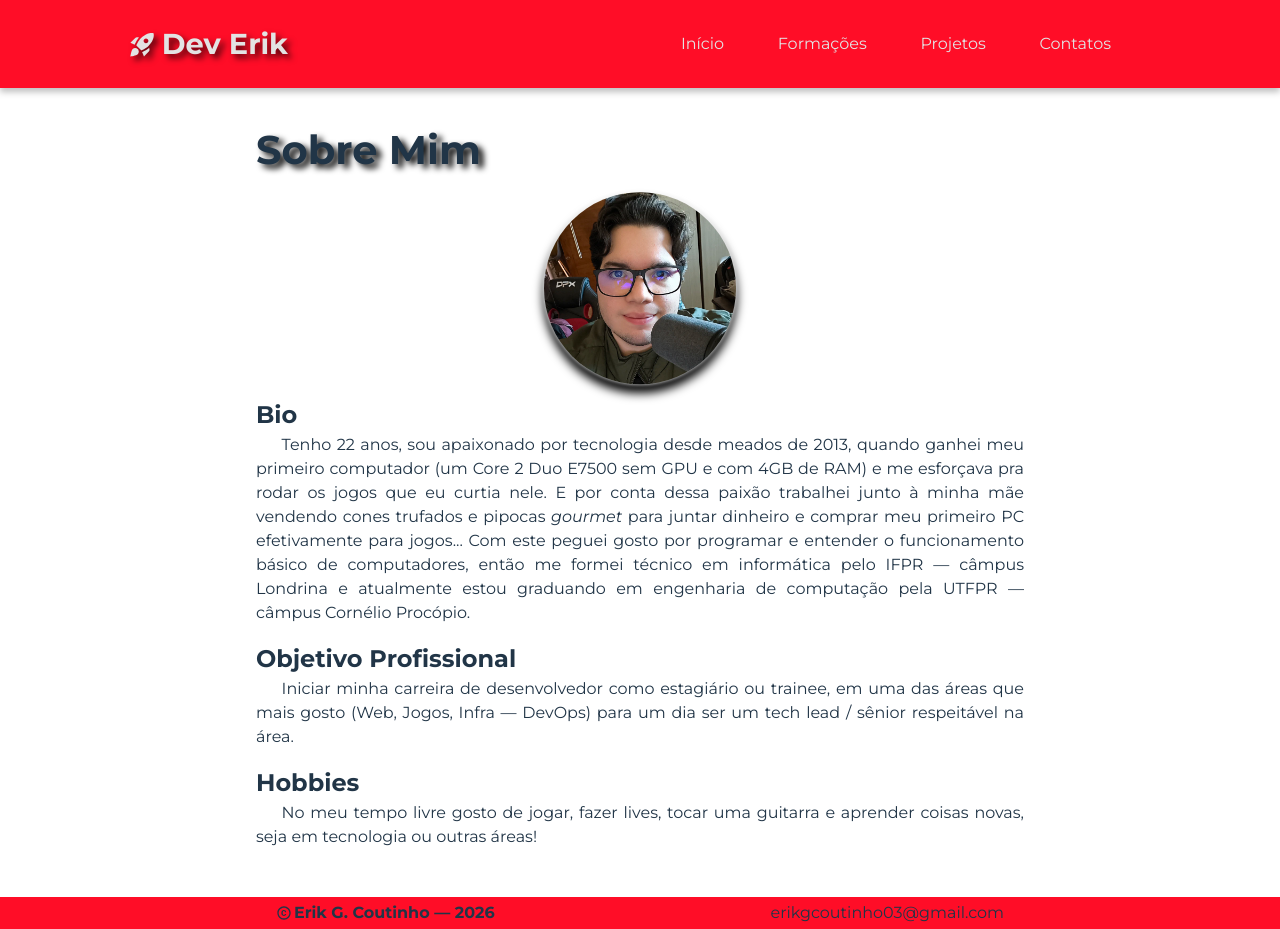
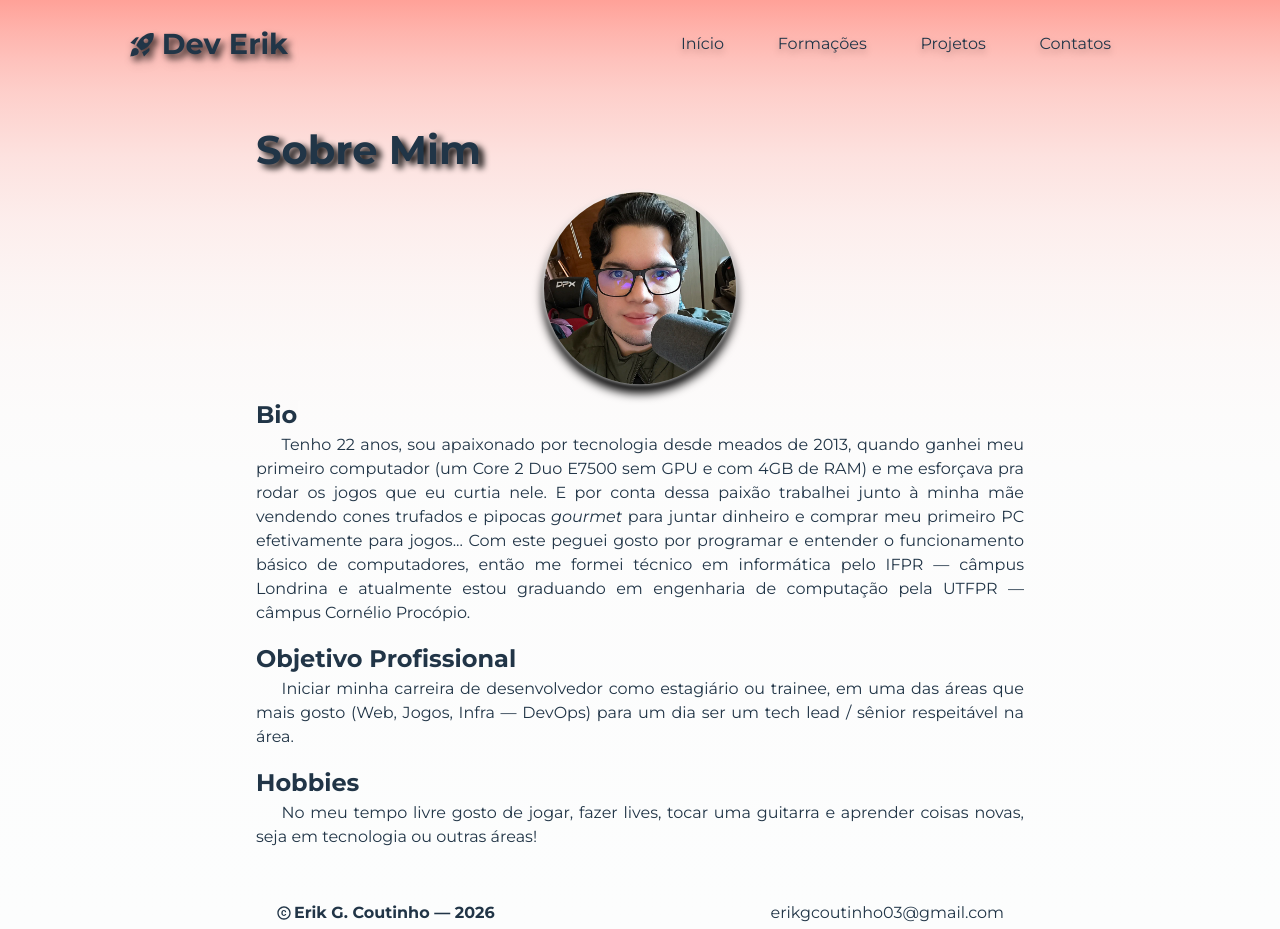
Before and after one commit to mdeloko/mdeloko.github.io, a React (Vite) app: page / in a window 1280 px wide. Built offline with nearby package versions, Linux system fonts and the light colour scheme.

Commit message:
raw/refactor: Mudança e definição de paleta de cores do site.

```diff
--- a/src/colors.css
+++ b/src/colors.css
@@ -1,14 +1,53 @@
 :root {
-	--primary: var(--racing-red);
-	--highlight: #ff0d27;
+	--primary-dark: #410C0B;
+	--primary-medium: #590003;
+	--primary-light: #6B0007;
 
-	--text-light: #e3e3e3;
-	--text-dark: var(--ink-black);
+	--border-dark: #7E1014;
+	--border-dark-transp: #7E1014CC;
+	--border-medium: #922;
+	--border-light: #C52E2E;
 
-	--racing-red-rgb: 255, 13, 39;
-	--racing-red: rgb(var(--racing-red-rgb));
-	--ink-black: rgb(17, 21, 28);
-	--ebony: rgb(98, 109, 88);
-	--silver: rgb(197, 186, 175);
-	--coffee-bean: rgb(26, 17, 16);
+	--accent-dark: #F00015;
+	--accent-light: #FF0D27;
+
+	--text-dark-red: #FF9085;
+	--text-light-red: #FFCEC7;
+	--text-light-1: #EEEEEF;
+	--text-light-2: #B3B4B8;
+
+	--bg-dark-red: #180E0D;
+	--bg-light-red: #221210;
+	--bg-dark-gray: #111112;
+	--bg-light-gray: #19191A;
+
+	--lm-primary-dark: #FFC9C2;
+	--lm-primary-medium: #FFD9D3;
+	--lm-primary-light: #FFEAE7;
+
+	--lm-border-dark: #FC8379;
+	--lm-border-medium: #FFA198;
+	--lm-border-light: #FFB7AE;
+
+	--lm-text-dark-red: #6E030B;
+	--lm-text-light-red: #E1000C;
+	--lm-text-dark-1: #626369;
+	--lm-text-dark-2: #1F1F25;
+
+	--lm-bg-dark-red: #FFF7F6;
+	--lm-bg-light-red: #FFFCFB;
+	--lm-bg-dark-white: #F9F9FA;
+	--lm-bg-light-white: #FCFDFD;
+
+	background: linear-gradient(to top,var(--bg-dark-gray), 65%,var(--primary-dark));
+
+	color: var(--text-light-1);
 }
+
+@media (prefers-color-scheme: light) {
+  :root {
+    /* background: var(--lm-bg-light-white); */
+    background: linear-gradient(to top, var(--lm-bg-light-white), 90%, var(--lm-border-medium));
+	color: var(--lm-text-dark-2);
+  }
+}
```
